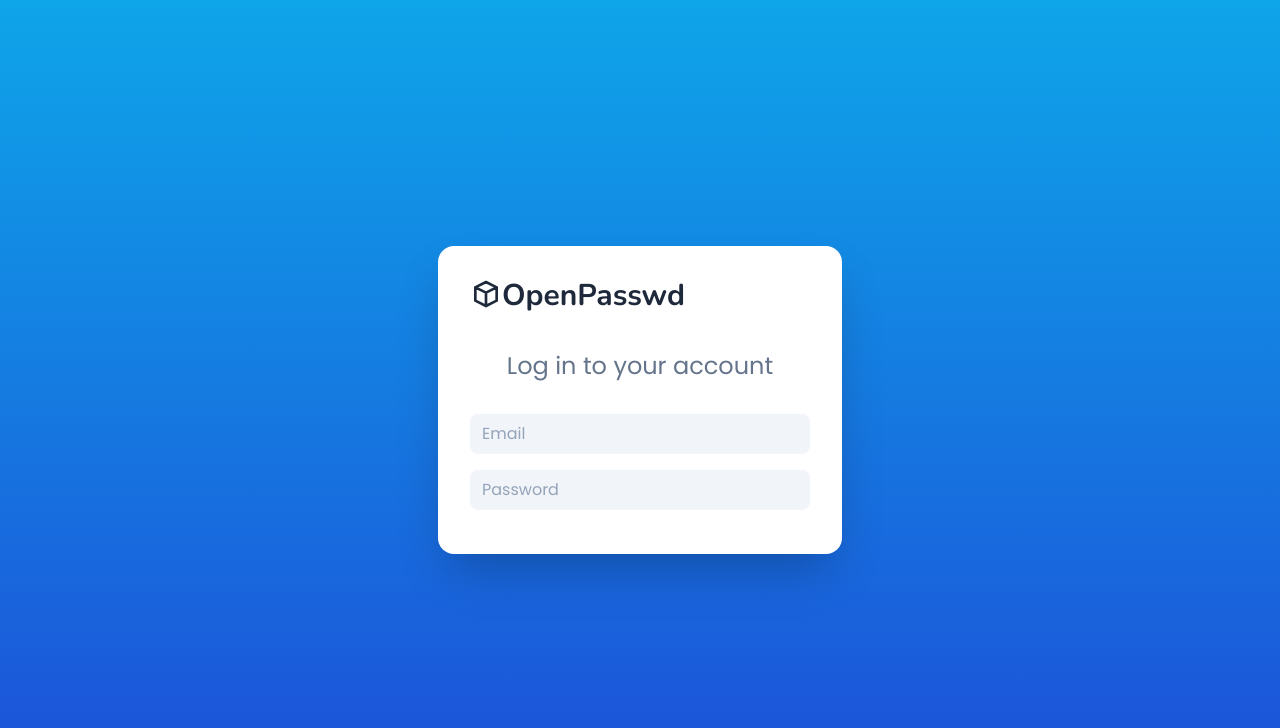
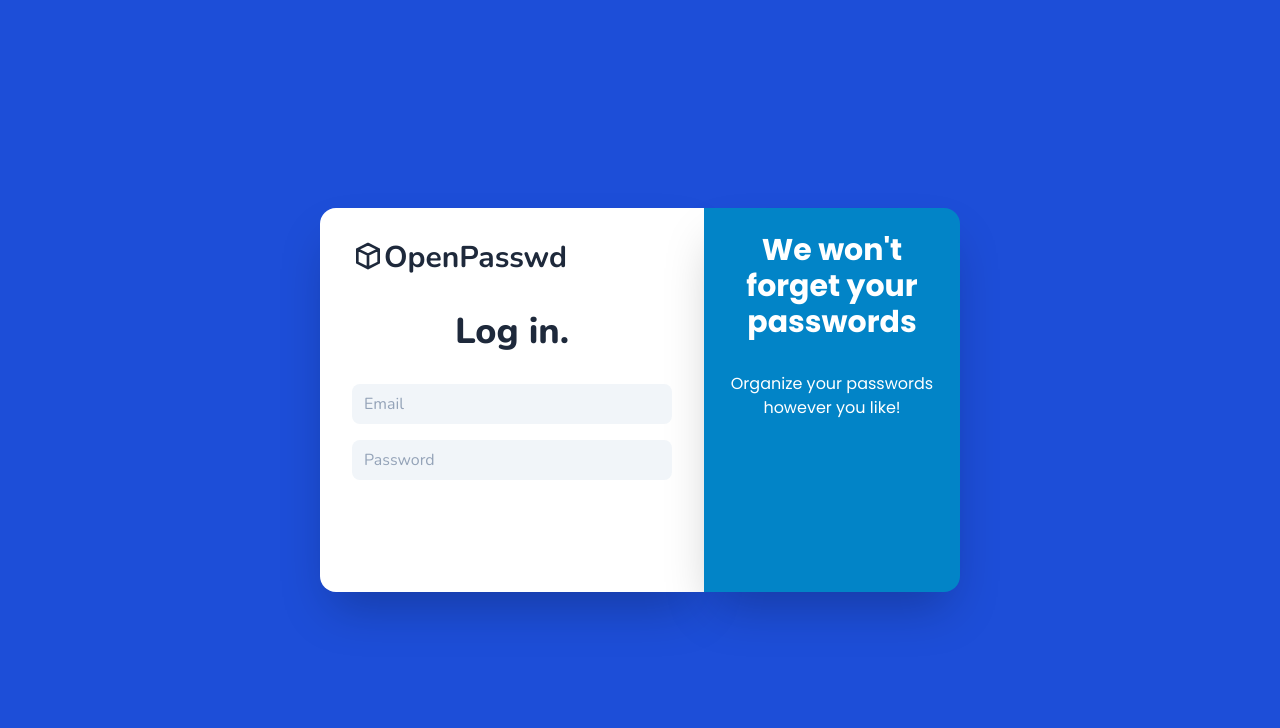
Before and after one commit to nellfs/openpasswd-console, a React (Vite) app: page /login in a window 1280 px wide. Shown: the top 728 px of the page. Built offline with nearby package versions, Linux system fonts and the light colour scheme.

Commit message:
login colors

```diff
--- a/src/containers/Login/index.tsx
+++ b/src/containers/Login/index.tsx
@@ -57,16 +57,18 @@ const Login = () => {
   };
 
   return (
-    <main className='min-h-screen bg-gradient-to-b from-sky-500 to-blue-700'>
-      <div className='flex flex-col min-h-screen'>
-        <div className='bg-white rounded-2xl shadow-2xl p-8 m-auto'>
+
+    //flex flex-col items-center justify-center w-full flex-1 px-20 text-center min-h-screen bg-gradient-to-t from-blue-800 to-blue-500
+    <main className='flex items-center justify-center min-h-screen bg-blue-700'>
+      <div className='flex flex-row min-h-screen '>
+        <div className='h-96 w-96 shadow-2xl bg-white rounded-tl-2xl rounded-bl-2xl  p-8 m-auto'>
           <div className='text-slate-800 h-8 flex flex-row font-body font-bold'>
             <CubeIcon></CubeIcon>
             <h1 className='text-3xl'>OpenPasswd</h1>
           </div>
-          <div className='font-others text-slate-500'>
-            <p className='flex flex-row justify-center text-2xl mt-10'>
-              Log in to your account
+          <div className='font-body text-slate-800'>
+            <p className='flex flex-row justify-center text-4xl font-extrabold mt-10'>
+              Log in.
             </p>
             <div className='mt-8 flex flex-col gap-1'>
               <Input
@@ -80,6 +82,13 @@ const Login = () => {
                 value={state.password}
                 onChange={(value) => setState({ ...state, password: value })} />
             </div>
+          </div>
+        </div>
+
+        <div className='flex flex-col items-center shadow-2xl h-96 w-64 rounded-tr-2xl rounded-br-2xl p-6 m-auto bg-sky-600'>
+          <div className='font-others text-white text-center'>
+            <h1 className='flex font-bold text-3xl'>{"We won't forget your passwords"}</h1>
+            <p className='mt-8'>{"Organize your passwords however you like!"}</p>
           </div>
         </div>
       </div>
```
